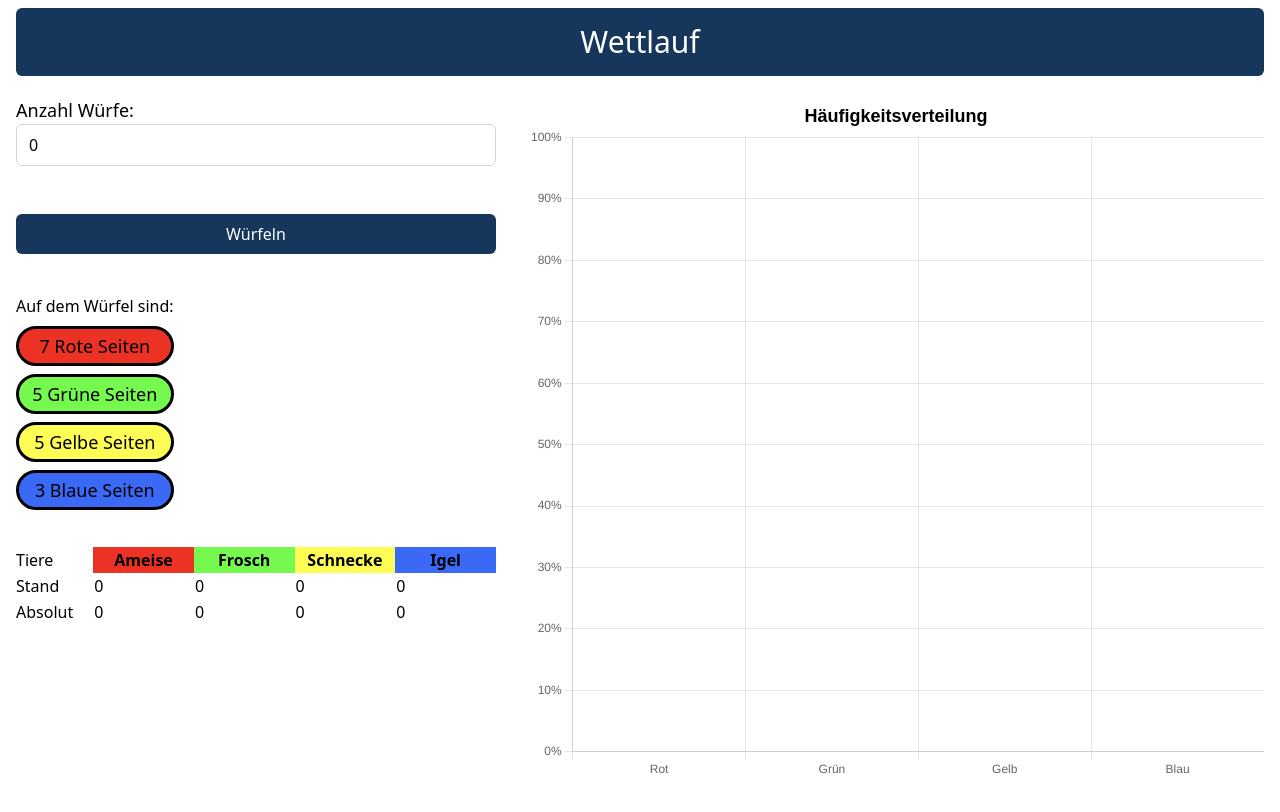
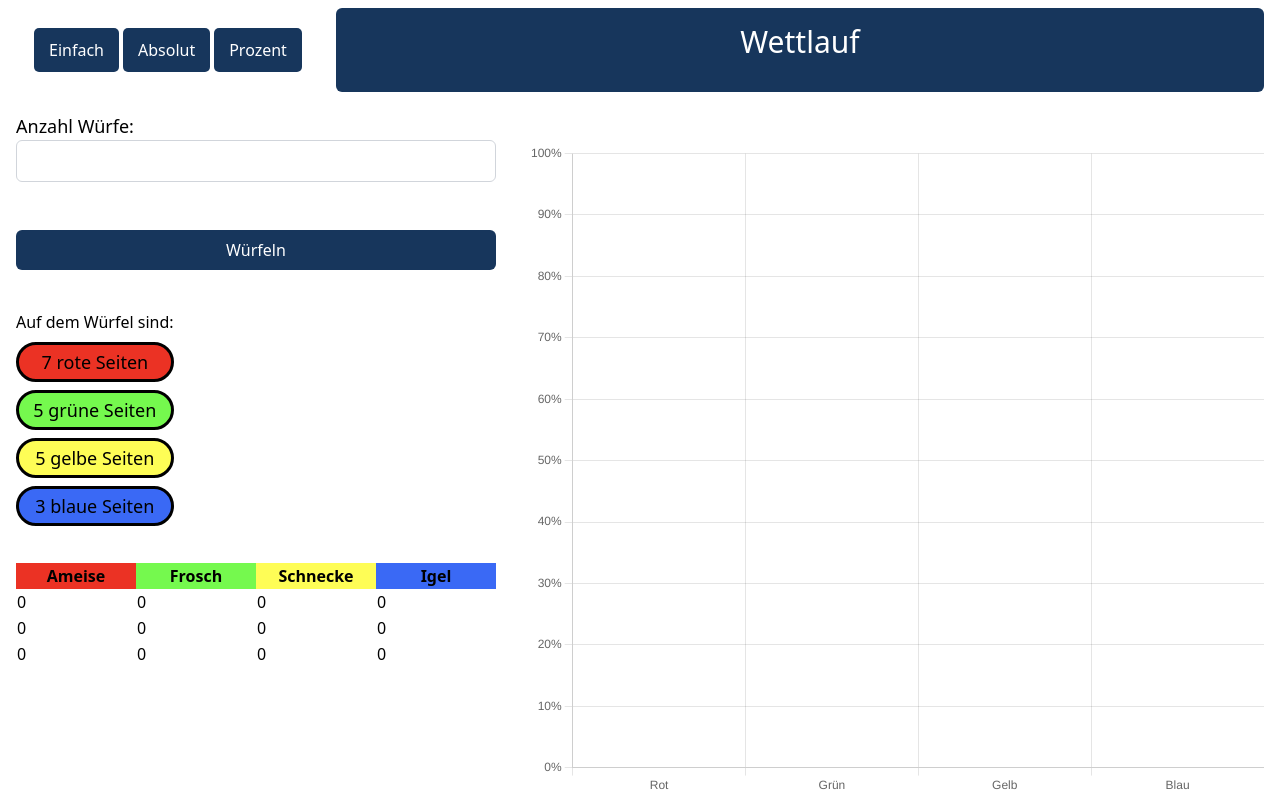
Before and after one commit to mathedidaktik/wettkoenig, a Nuxt app: page / in a window 1280 px wide. Built offline with nearby package versions, Linux system fonts and the light colour scheme.

Commit message:
Add easy, total and percent mode

```diff
--- a/assets/css/style.css
+++ b/assets/css/style.css
@@ -1,8 +1,3 @@
-.button{
-  background-color: #17365c;
-  color:white;
-}
-
 .input{
   background-color: #e7e7e7;
 }
@@ -60,10 +55,6 @@
   width: fit-content;
 }
 
-.header-container {
-  max-height: 10vh;
-}
-
 
 figure {
   position: relative;
@@ -115,3 +106,31 @@ html,body, #__nuxt, #__layout{
   flex-direction: column;
   justify-content: space-around;
 }
+
+.button {
+  background-color: #17365c;
+  color: white;
+}
+
+.button-top {
+  background-color: #17365c;
+  color: white;
+  padding: 10px 15px;
+  margin: 4px 2px;
+  border: none;
+  cursor: pointer;
+  border-radius: 5px;
+  z-index: 10;
+}
+
+.button-top:hover {
+  background-color: #38495e;
+}
+
+.lable {
+  background-color: #17365c;
+}
+
+.header-container {
+  position: relative;
+}
--- /dev/null
+++ b/assets/enum/mode.js
@@ -0,0 +1,6 @@
+export const Mode = Object.freeze({
+    EASY: "easy",
+    TOTAL: "total",
+    PERCENT: "percent",
+    NONE: "none"
+});
--- a/components/Dice.vue
+++ b/components/Dice.vue
@@ -4,7 +4,8 @@
         <div class="flex flex-col items-start">
             <label for="num-rolls" class="text-lg font-medium">Anzahl Würfe:</label>
             <input type="number" id="num-rolls" class="border-gray-300 border rounded-md px-3 py-2 w-full" min="1" max="1000000" v-bind:keyup=enforceMinMax() v-model="numberOfRolls">
-            <label v-if="warningRolls" class="text-red-700">Es Muss mindestens einen Wurf und maximal 1000000 Würfe geben.</label>
+            <label v-if="warningRollsLow" class="text-red-700">Du musst mindestens 1 eingeben.</label>
+            <label v-if="warningRollsHigh" class="text-red-700">Du darfst maximal 1.000.000 eingeben.</label>
         </div>
 
         <div class="flex flex-col space-y-8">
@@ -14,23 +15,33 @@
         <div ref="container" class="space-y-2 lableContainer">
             <label>Auf dem Würfel sind:</label>
             <div>
-                <label class="text-lg font-medium redInput w-full block">{{ 7 }} Rote Seiten</label>
+                <label class="text-lg font-medium redInput w-full block">{{ 7 }} rote Seiten</label>
             </div>
             <div>
-                <label class="text-lg font-medium greenInput w-full block">{{ 5 }} Grüne Seiten</label>
+                <label class="text-lg font-medium greenInput w-full block">{{ 5 }} grüne Seiten</label>
             </div>
             <div>
-                <label class="text-lg font-medium yellowInput w-full block">{{ 5 }} Gelbe Seiten</label>
+                <label class="text-lg font-medium yellowInput w-full block">{{ 5 }} gelbe Seiten</label>
             </div>
             <div>
-                <label class="text-lg font-medium blueInput w-full block">{{ 3 }} Blaue Seiten</label>
+                <label class="text-lg font-medium blueInput w-full block">{{ 3 }} blaue Seiten</label>
             </div>
         </div>
         <div class="table-container">
-            <div class="row-descriptions">
+            <div v-if="this.easy" class="row-descriptions">
+                <div>Tiere</div>
+                <div>Stand</div>
+            </div>
+            <div v-if="this.total" class="row-descriptions">
                 <div>Tiere</div>
                 <div>Stand</div>
                 <div>Absolut</div>
+            </div>
+            <div v-if="this.percent" class="row-descriptions">
+                <div>Tiere</div>
+                <div>Stand</div>
+                <div>Absolut</div>
+                <div>Prozent</div>
             </div>
             <table class="dice-table">
                 <thead>
@@ -57,16 +68,61 @@
 
 <script>
     import {defineComponent, createApp} from 'vue'
+    import { Mode } from '../assets/enum/mode.js';
     export default {
+    props: {
+        default: {
+            type: String,
+            default: Mode.NONE, // Standardwert setzen
+            validator: value => Object.values(Mode).includes(value)
+        }
+    },
 
+    watch: {
+        default(newVal, oldVal) {
+            console.log('Modus geändert von', oldVal, 'zu', newVal);
+            if(oldVal == newVal) return;
+            if(newVal == Mode.EASY) {
+                this.easy = true;
+                this.total = false;
+                this.percent = false;
+
+                this.diceResults = [{ ameise: 0, frosch: 0, schnecke: 0, igel: 0 }]
+                console.log("Easy");
+            }
+            if(newVal == Mode.TOTAL) {
+                this.total = true;
+                this.easy = false;
+                this.percent = false;
+                this.diceResults = [{ ameise: 0, frosch: 0, schnecke: 0, igel: 0 },
+                                    { ameise: 0, frosch: 0, schnecke: 0, igel: 0 }]
+
+                console.log("Total");
+
+            }
+            if(newVal == Mode.PERCENT) {
+                this.percent = true;
+                this.easy = false;
+                this.total = false;
+                this.diceResults = [{ ameise: 0, frosch: 0, schnecke: 0, igel: 0 },
+                                    { ameise: 0, frosch: 0, schnecke: 0, igel: 0 },
+                                    { ameise: 0, frosch: 0, schnecke: 0, igel: 0 }]
+
+                console.log("Percent");
+            }
+        }
+    },
 
     data() {
         return {
-        numberOfRolls: 0,
+        easy: false,
+        total: false,
+        percent: false,
+        numberOfRolls: '',
         totalSides: 20,
         rolls: [],
-        warningRolls: false,
-        warningSites: false,
+        warningRollsHigh: false,
+        warningRollsLow: false,
         diceSidesInfo:  [
             {rank: 0, color:'red', text: 'Rote Seiten: ', classColor: 'redInput' , sides: 7},
             {rank: 1, color:'green', text: 'Grüne Seiten: ', classColor: 'greenInput' , sides: 5},
@@ -75,15 +131,16 @@
         ],
         diceResults: [
             { ameise: 0, frosch: 0, schnecke: 0, igel: 0 },
+            { ameise: 0, frosch: 0, schnecke: 0, igel: 0 },
             { ameise: 0, frosch: 0, schnecke: 0, igel: 0 }
-        ]
+        ],
         }
     },
     methods: {
         diceRolled() {
             const rolls = [];
 
-            if (this.warningRolls || this.warningSites) {
+            if (this.warningRollsLow || this.warningRollsHigh) {
                 this.rolls = rolls;
                 return;
             }
@@ -113,31 +170,36 @@
             this.diceResults[0].schnecke = (rolls.filter(roll => roll === 'yellow').length);
             this.diceResults[0].igel = (rolls.filter(roll => roll === 'blue').length);
 
-            this.diceResults[1].ameise =  this.diceResults[1].ameise + (rolls.filter(roll => roll === 'red').length);
-            this.diceResults[1].frosch = this.diceResults[1].frosch + (rolls.filter(roll => roll === 'green').length);
-            this.diceResults[1].schnecke = this.diceResults[1].schnecke + (rolls.filter(roll => roll === 'yellow').length);
-            this.diceResults[1].igel = this.diceResults[1].igel  + (rolls.filter(roll => roll === 'blue').length);
+            if (this.total || this.percent) {
+                this.diceResults[1].ameise =  this.diceResults[1].ameise + (rolls.filter(roll => roll === 'red').length);
+                this.diceResults[1].frosch = this.diceResults[1].frosch + (rolls.filter(roll => roll === 'green').length);
+                this.diceResults[1].schnecke = this.diceResults[1].schnecke + (rolls.filter(roll => roll === 'yellow').length);
+                this.diceResults[1].igel = this.diceResults[1].igel  + (rolls.filter(roll => roll === 'blue').length);
+            }
 
+            if (this.percent) {
+                this.diceResults[2].ameise =  (((rolls.filter(roll => roll === 'red').length) / this.numberOfRolls) * 100).toFixed() + "%";
+                this.diceResults[2].frosch = (((rolls.filter(roll => roll === 'green').length) / this.numberOfRolls) * 100).toFixed() + "%";
+                this.diceResults[2].schnecke = (((rolls.filter(roll => roll === 'yellow').length) / this.numberOfRolls) * 100).toFixed() + "%";
+                this.diceResults[2].igel = (((rolls.filter(roll => roll === 'blue').length) / this.numberOfRolls) * 100).toFixed() + "%";
+            }
 
             this.$emit('rollDice');
         },
         enforceMinMax() {
 
-            if (this.numberOfRolls < 0 | this.numberOfRolls > 1000000 | !this.numberOfRolls & this.numberOfRolls != "0") {
-                this.warningRolls = true;
+            if (this.numberOfRolls > 1000000) {
+                this.warningRollsHigh = true;
+            }
+            else if ((this.numberOfRolls < 1) && (this.numberOfRolls != '')) {
+                this.warningRollsLow = true;
             }
             else {
-                this.warningRolls = false;
+                this.warningRollsHigh = false;
+                this.warningRollsLow = false;
             }
         },
-        warningSitesChange(sides) {
-            if(sides < 0 | sides > 1000 | !sides & sides != "0") {
-                this.warningSites = true;
-            }
-            else {
-                this.warningSites = false;
-            }
-        },
+
     }
 }
 </script>
--- a/pages/index.vue
+++ b/pages/index.vue
@@ -1,12 +1,18 @@
 <template>
-    <div class="header-container flex w-full flex-wrap flex-row justify-between">
-        <label class="w-full button text-white rounded-md px-4 p-4 m-0 mt-2 ml-4 mr-4 text-center text-3xl">Wettlauf</label>
+    <div class="header-container flex w-full">
+        <div class="buttons-container flex flex-row rounded-md px-4 p-4 m-0 mt-2 ml-4 mr-2">
+            <button class="button-top" @click="easy">Einfach</button>
+            <button class="button-top" @click="total">Absolut</button>
+            <button class="button-top" @click="percent">Prozent</button>
+        </div>
+        <label class="lable w-full text-white rounded-md px-4 p-4 m-0 mt-2 ml-2 mr-4 text-center text-3xl">Wettlauf</label>
     </div>
+
     <div id="x-top-level-container" class="flex h-full w-full flex-wrap flex-row justify-between">
         <div id="y-dice-control-container" class="flex flex-col grow w-full lg:w-1/5 xl:w-1/5 p-4">
             <div id="x-dices-container" class="flex flex-row space-x-4 mt-1">
                 <div class="y-dice-container flex flex-col grow lg:w-1/2 xl:w-1/2">
-                    <Dice ref="dice" @rollDice="rollDice"></Dice>
+                    <Dice :default="modeData" ref="dice" @rollDice="rollDice"></Dice>
                 </div>
             </div>
         </div>
@@ -26,11 +32,13 @@
     import { Chart } from 'chart.js/auto';
     import { Bundle } from 'magic-string';
     import lodash from "lodash";
+    import { Mode } from '../assets/enum/mode.js';
 
 
 export default{
         data() {
             return {
+                modeData: Mode.NONE,
                 chartHorizontal: true,
                 chart: null,
                 chartData: {
@@ -75,7 +83,6 @@ export default{
                         },
                         title: {
                             display: true,
-                            text: "Häufigkeitsverteilung",
                             color: "black",
                             font: {
                                 family: "'Arial', 'Helvetica', 'sans-serif'",
@@ -106,6 +113,15 @@ export default{
             }
         },
         methods: {
+            easy() {
+                this.modeData = Mode.EASY;
+            },
+            total() {
+                this.modeData = Mode.TOTAL;
+            },
+            percent() {
+                this.modeData = Mode.PERCENT;
+            },
             updateChart() {
                 let dice = this.$refs.dice;
                 if (( dice.numberOfRolls == 1)) {
```
